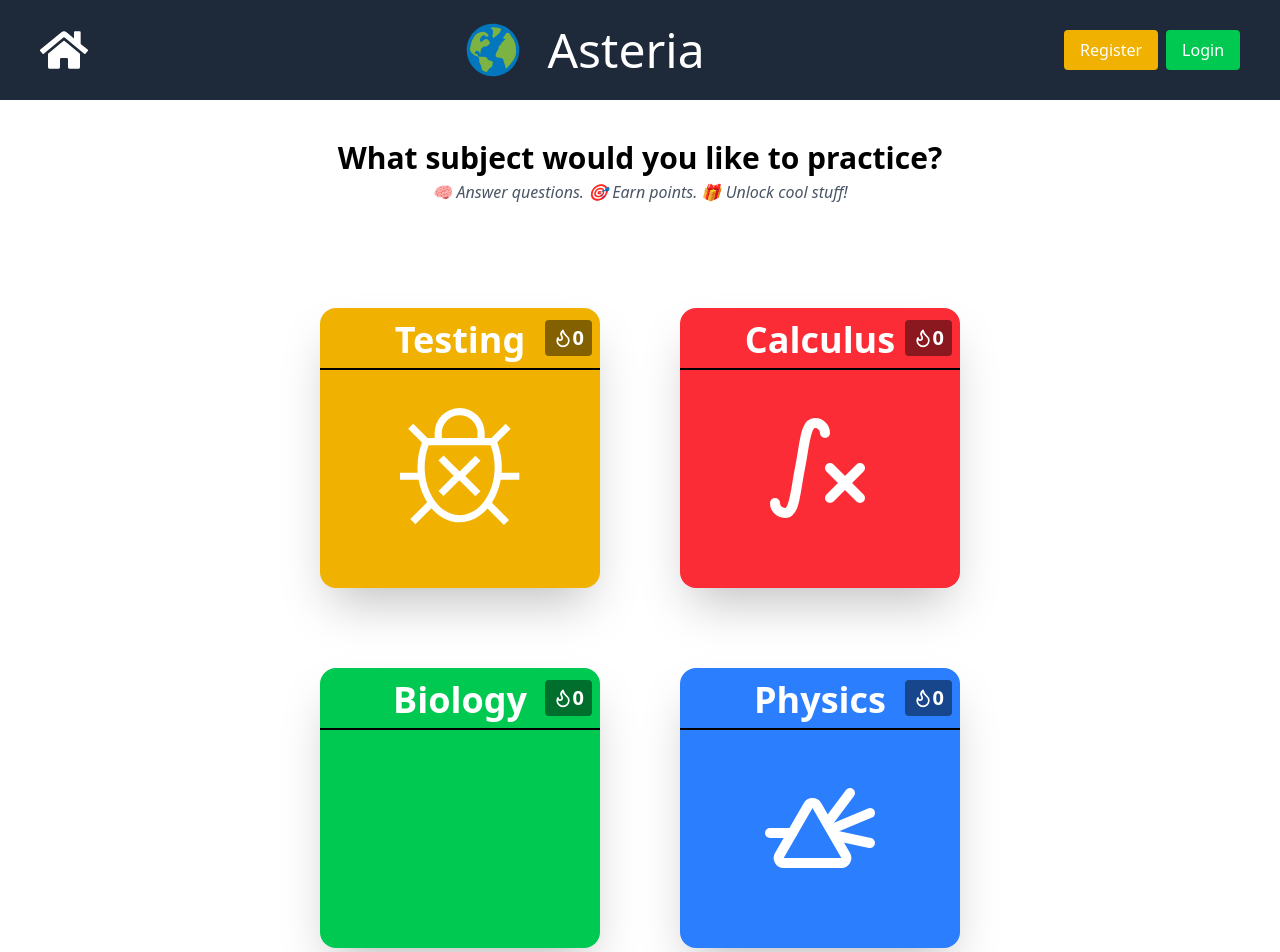
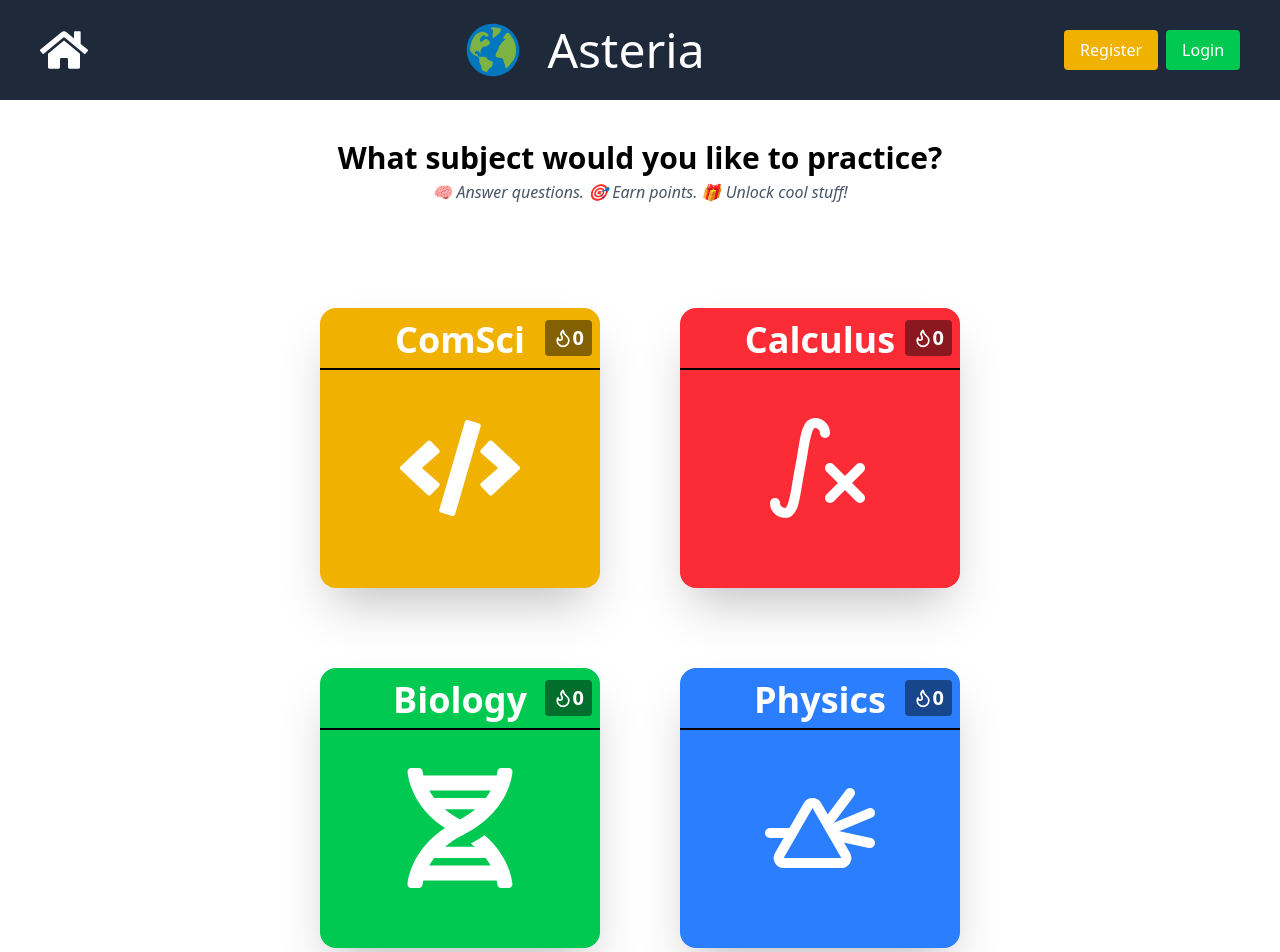
Before and after one commit to josephhu1/cs188, a React (Vite) app in the folder frontend/: page / in a window 1280 px wide. Shown: the top 952 px of the page. Built offline with nearby package versions, Linux system fonts and the light colour scheme.

Commit message:
Add ComSci Subject

```diff
--- a/frontend/src/components/Home.jsx
+++ b/frontend/src/components/Home.jsx
@@ -9,7 +9,7 @@ import { useAuthContext } from '../hooks/useAuthContext';
 
 const Home = () => {
     const subjects = [
-        {color: "bg-yellow-500", subject: "Testing"},
+        {color: "bg-yellow-500", subject: "ComSci"},
         {color: "bg-red-500", subject: "Calculus"},
         {color: "bg-green-500", subject: "Biology"},
         {color: "bg-blue-500", subject: "Physics"},
--- a/frontend/src/components/Problem.jsx
+++ b/frontend/src/components/Problem.jsx
@@ -71,7 +71,7 @@ const Problem = () => {
         playSuccessSound();
         setIncorrect(false);
         switch(subject) {
-          case "Testing":
+          case "ComSci":
             if (date != userData.testing_date){
               setStreakUpdated(true)
               handleStreak()
--- a/frontend/src/components/SubjectSquare.jsx
+++ b/frontend/src/components/SubjectSquare.jsx
@@ -5,6 +5,9 @@ import { VscDebug } from "react-icons/vsc";
 import { TbMathIntegralX } from "react-icons/tb";
 import { TbPrismLight } from "react-icons/tb";
 import { useAuthContext } from '../hooks/useAuthContext';
+import { FaDna } from "react-icons/fa";
+import { FaCode } from "react-icons/fa";
+
 import axios from 'axios'
 
 
@@ -34,7 +37,7 @@ const SubjectSquare = ({color, subject, streaks}) => {
       <Flame className = "w-5 h-7 text-write" />
       {user ? (
         <div>
-      {subject == "Testing" && (
+      {subject == "ComSci" && (
         userData.testing_streak
         )}
         {subject == "Calculus" && (
@@ -55,14 +58,14 @@ const SubjectSquare = ({color, subject, streaks}) => {
         {subject}
     </div>
     <div className="bg-black absolute w-full h-0.5 top-15" />
-    {subject == "Testing" && (
-      <VscDebug className='w-30 h-30 absolute top-25'/>
+    {subject == "ComSci" && (
+      <FaCode className='w-30 h-30 absolute top-25'/>
     )}
     {subject == "Calculus" && (
       <TbMathIntegralX className='w-30 h-30 absolute top-25'/>
     )}
-    {subject == "x" && (
-      <div>x</div>
+    {subject == "Biology" && (
+      <FaDna className='w-30 h-30 absolute top-25'></FaDna>
     )}
     {subject == "Physics" && (
       <TbPrismLight className='w-30 h-30 absolute top-25'/>
```
